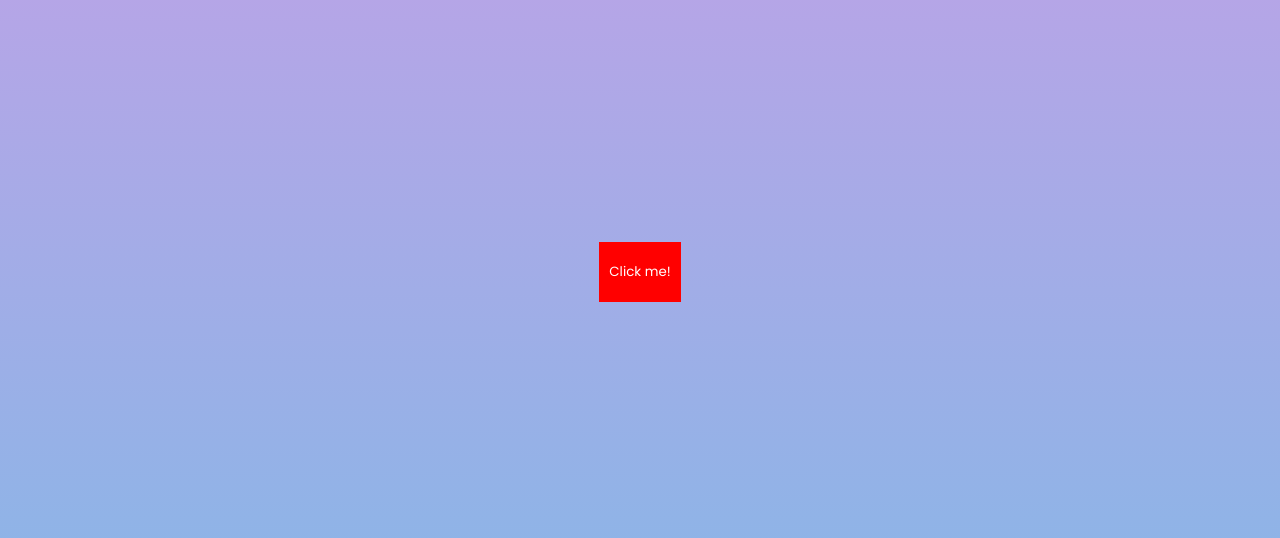
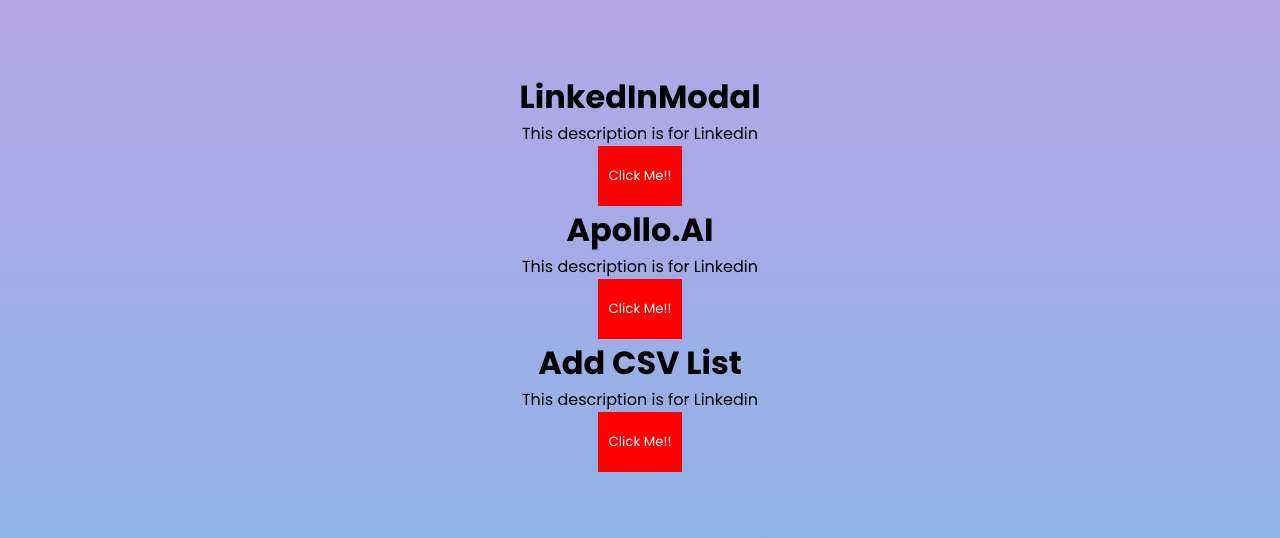
Before and after one commit to PriNaidu/my-app, a React (Create React App) app: page / in a window 1280 px wide. Shown: the part 128-666 px from the top of the page. Built offline with nearby package versions, Linux system fonts and the light colour scheme.

Commit message:
styled components

```diff
--- a/src/App.js
+++ b/src/App.js
@@ -6,6 +6,7 @@
 import Users from "./Components/Users";
 import Carousel from "./Components/Carousel";
 import CustomCarousel from "./Components/CustomCarousel";
+import ModalOpen from "./Components/ModalOpen";
 // import DragAndDrop from "./Components/DragAndDrop";
 import Button from "./Components/Button";
 function App() {
@@ -14,7 +15,8 @@
      {/* <DragAndDrop /> */}
      {/* <Greet/> */}
      {/* <Button/> */}
-     <Button>Click me!</Button>
+     {/* <Button>Click me!</Button> */}
+     <ModalOpen/>
     </div>
   );
 }
--- a/src/Components/Greet.js
+++ b/src/Components/Greet.js
@@ -11,11 +11,7 @@
             {/* <p>Props </p> */}
             {/* <h1>Functional Component</h1> */}
             {/* <h2>Hiii {name} and also {heroName}</h2> */}
-            <input type="text">
-                <div>
-                    Example of props
-                </div>
-            </input>
+
             <table>
                   <tbody>
                     <tr className="table-head ">
--- /dev/null
+++ b/src/Components/ModalOpen.js
@@ -0,0 +1,46 @@
+import react, { useState } from "react"
+import Button from "./Button"
+import Greet from "./Greet"
+
+const data = [
+    {
+        id: 1,
+        title: "LinkedInModal",
+        desc: "This description is for Linkedin",
+    },
+    {
+        id: 2,
+        title: "Apollo.AI",
+        desc: "This description is for Linkedin",
+    },
+    {
+        id: 3,
+        title: "Add CSV List",
+        desc: "This description is for Linkedin",
+    }
+]
+
+
+
+const ModalOpen = () => {
+
+    const [isModalOpen, setIsModalOpen] = useState(false);
+    const toggleModal = () => {
+        setIsModalOpen(!isModalOpen);
+      };
+    return (
+        <div>
+            {data.map((data, index) => (
+                <div>
+                    <h1>{data.title}</h1>
+                    <p> {data.desc} </p>
+                    <Button onClick={toggleModal}>
+                        Click Me!!
+                    </Button>
+                    {isModalOpen && <Greet />}
+                </div>
+            ))}
+        </div>
+    );
+}
+export default ModalOpen
```
